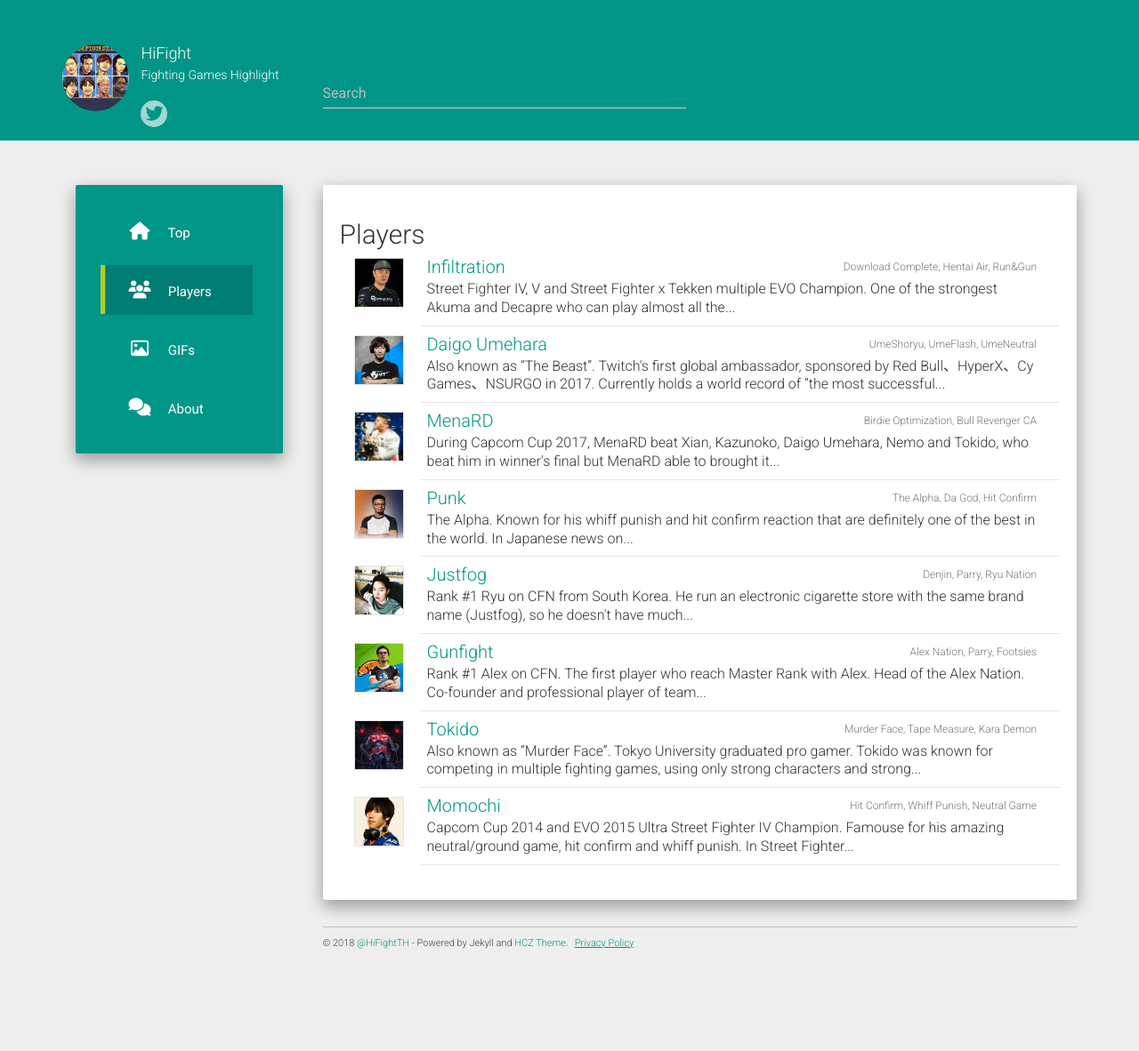
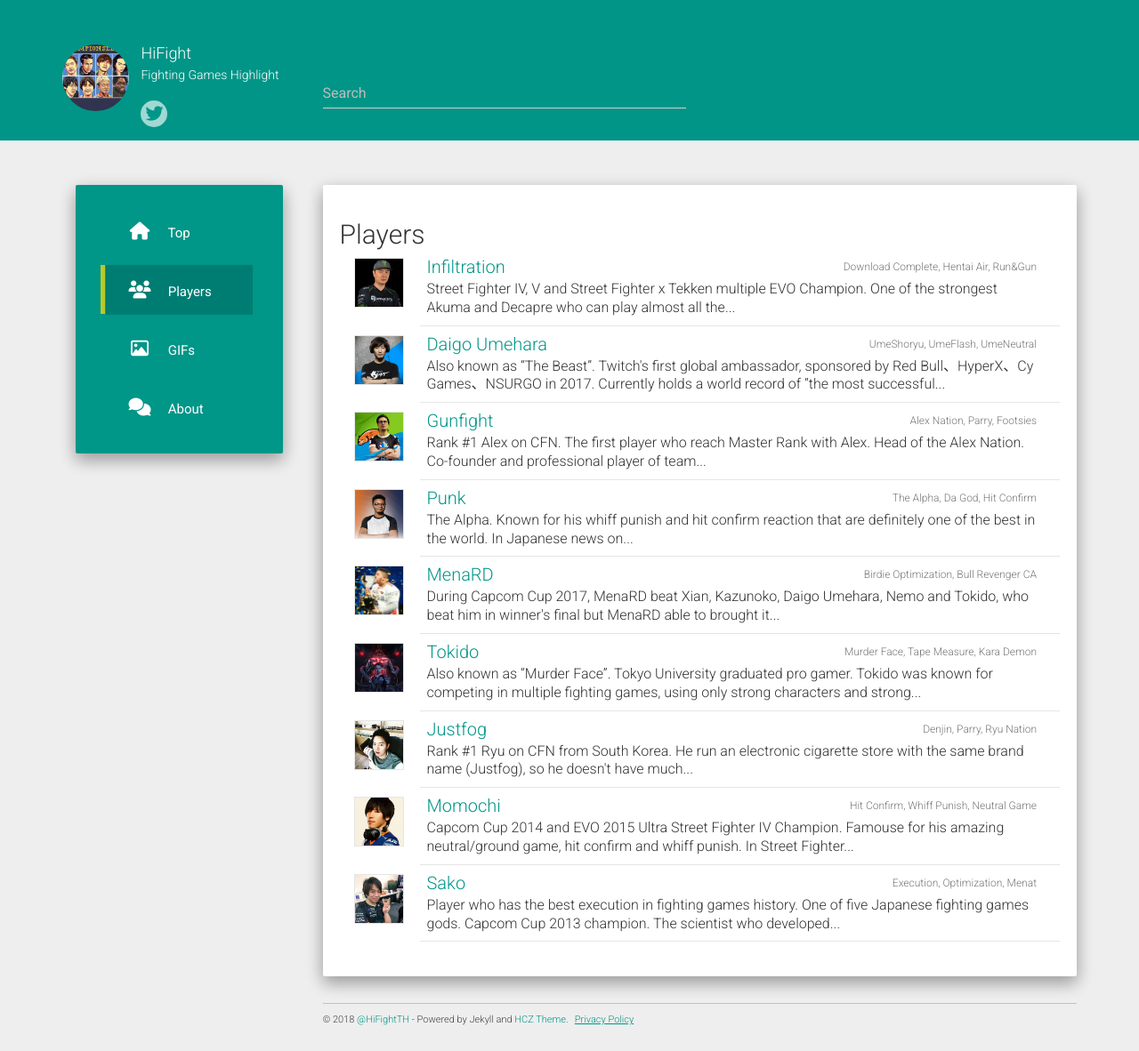
Before and after one commit to hifight/hifight.github.io, a Jekyll site: the page built from player.md, in a window 1280 px wide. Shown: the whole page at 89% size. Built offline with Jekyll 4.4.1, drawn with Linux system fonts in a browser that asks for light colours; nearby versions of some CDN libraries; before the commit the page ends 1096 px from its top, so only the background shows below that.

Commit message:
Added sako

```diff
--- a/_data/players.json
+++ b/_data/players.json
@@ -47,4 +47,10 @@
     "hifight": "Alex Nation, Parry, Footsies",
     "content": "Rank #1 Alex on CFN. The first player who reach Master Rank with Alex. Head of the Alex Nation. Co-founder and professional player of team AtlasBear. He is also very strong in Street Fighter III : 3rd Strike (Dudley) as well.",
   },
+  {
+    "name": "Sako",
+    "link": "sako",
+    "hifight": "Execution, Optimization, Menat",
+    "content": "Player who has the best execution in fighting games history. One of five Japanese fighting games gods. Capcom Cup 2013 champion. The scientist who developed characters to the new level like Bulleta in Vampire Savior, Eddie in Guilty Gear XX or Menat in Street Fighter V.",
+  },
 ]
```
Also changed, not shown: _data/gifs.json (+9 -1 lines), player/sako.md (added, +36 -0 lines), static/img/player/sako.jpg (added).
